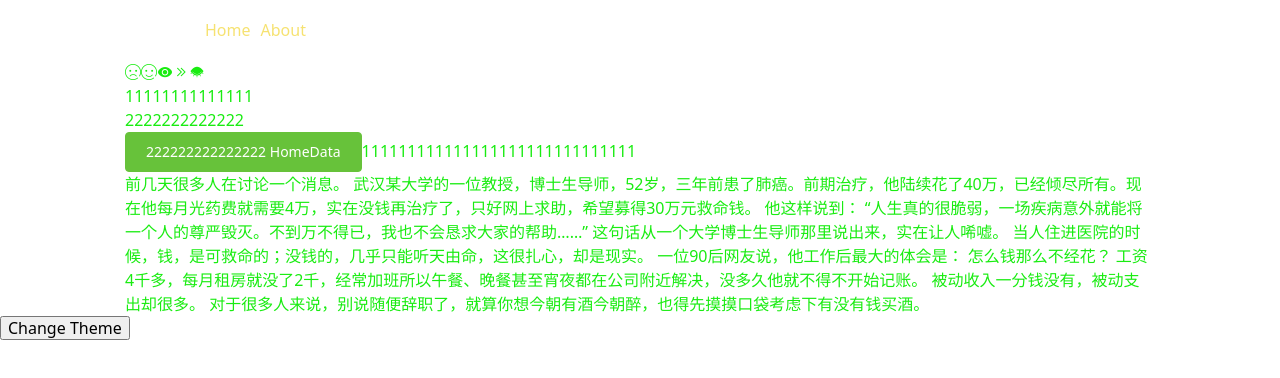
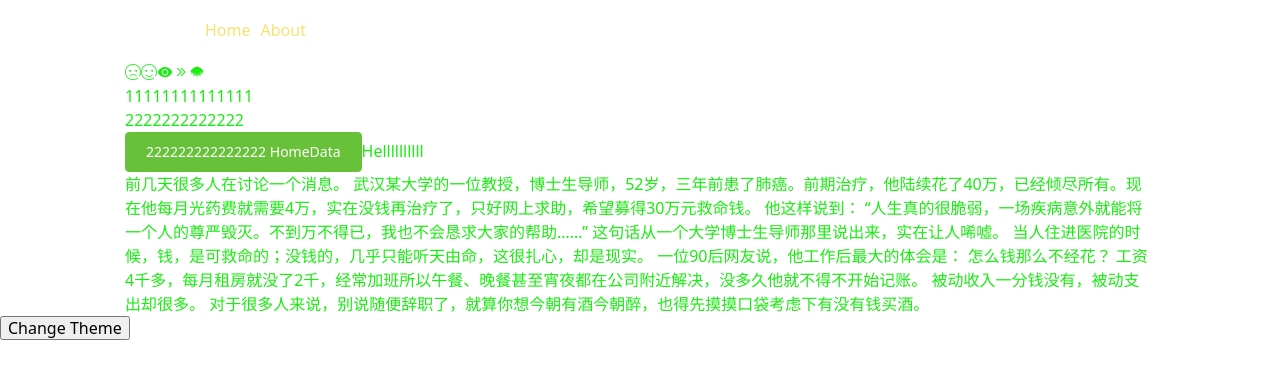
Before and after one commit to qing-m/website-alone, a Nuxt app: page /home in a window 1280 px wide. Shown: the top 378 px of the page. Built offline with nearby package versions, Linux system fonts and the light colour scheme; no server answers.

Commit message:
中间件

```diff
--- /dev/null
+++ b/middleware/theme.js
@@ -0,0 +1,4 @@
+export default function ({ route }) {
+  console.log(route.fullPath)
+  return route.fullPath
+}
--- a/nuxt.config.js
+++ b/nuxt.config.js
@@ -73,6 +73,7 @@ export default {
   },
 
   router: {
+    middleware: 'theme',
     extendRoutes (routes, reslove) {
       routes.push({
         path: '/',
--- a/pages/about/index.vue
+++ b/pages/about/index.vue
@@ -9,12 +9,13 @@
 
 <script>
 export default {
+  middleware: 'theme',
+  transitions: 'search-slide',
   head () {
     return {
       title: 'About'
     }
   }
-  // transitions: 'search-slide'
 }
 </script>
 
--- a/pages/home/index.vue
+++ b/pages/home/index.vue
@@ -11,7 +11,7 @@
       222222222222222
       {{ title }}
     </el-button>
-    <a href="#">111111111111111111111111111111</a>
+    <a href="#">Hellllllllll</a>
     <p>
       前几天很多人在讨论一个消息。
 
@@ -42,7 +42,8 @@
 // import { getUserInfo } from '@/services/api/home'
 export default {
   name: 'HomePage',
-  // transition: 'search-slide',
+  transition: 'search-slide',
+  middleware: 'theme',
   async fetch () {
     // 请求数据
     // await getUserInfo()
```
Also changed, not shown: middleware/REA.md (added).
